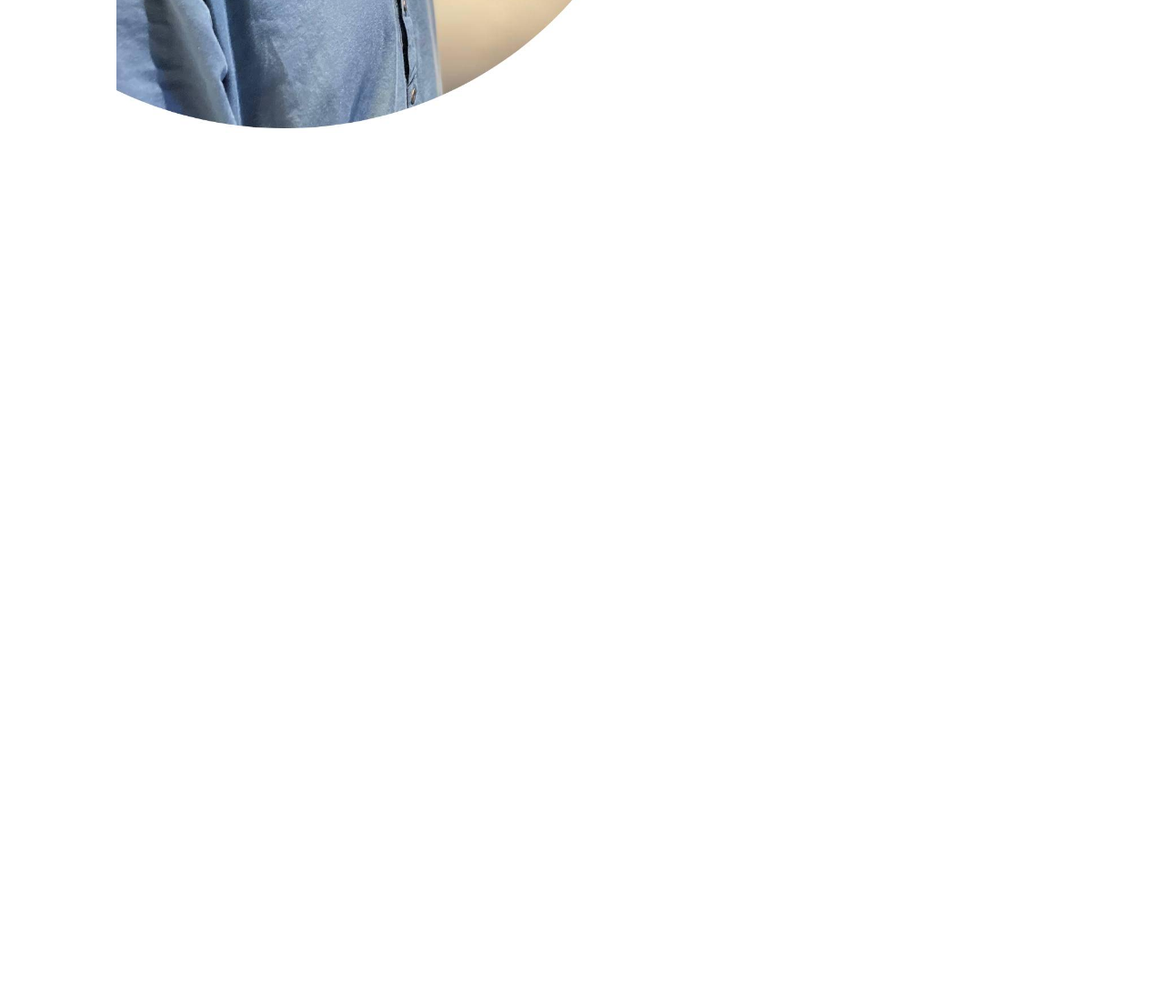
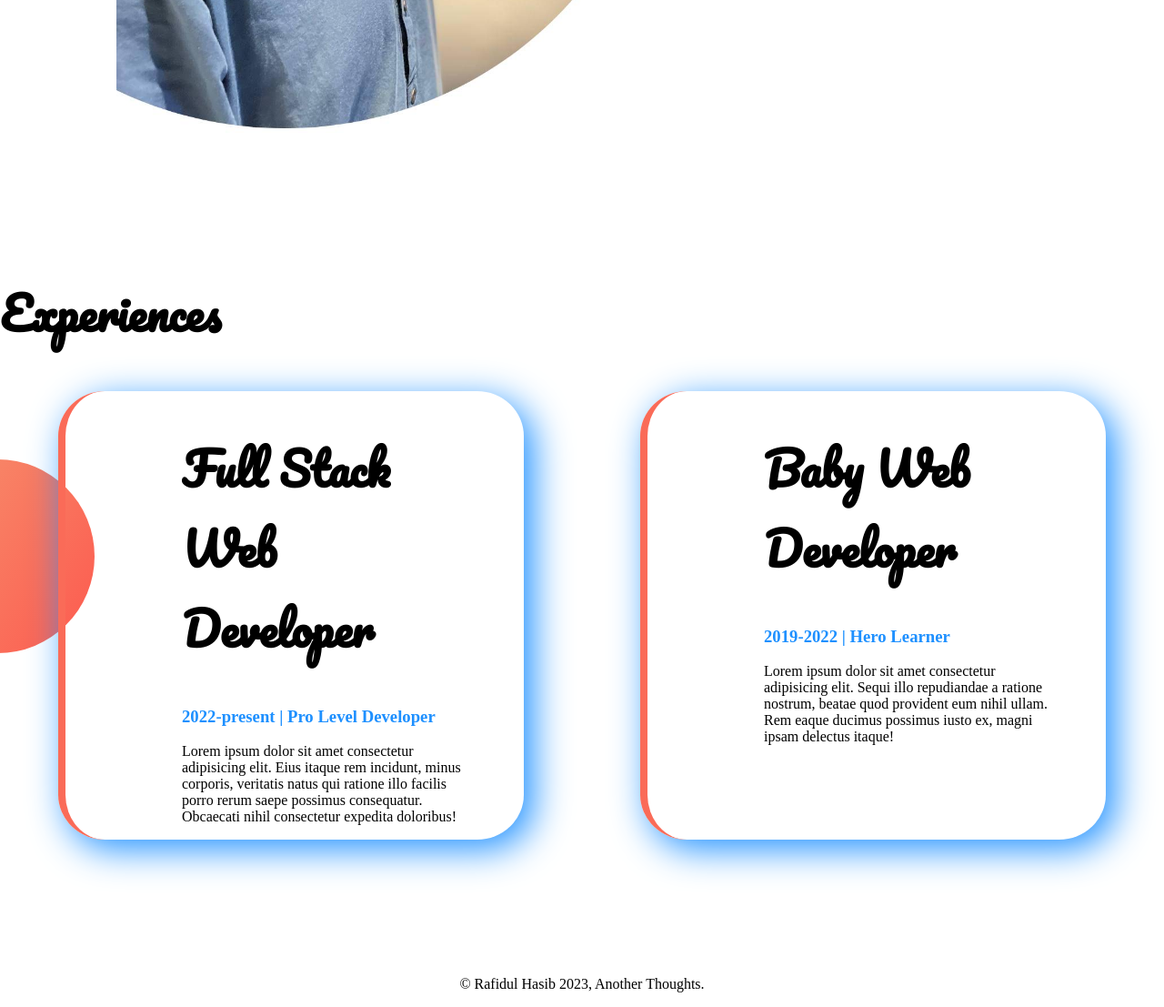
Before and after one commit to Rafidulhasib/portfolio_site, a plain HTML site: page index.html in a window 1280 px wide. Shown: the part 1637-2744 px from the top of the page at 91% size. Before the commit the page ends 1937 px from the top, so only its background shows below. Drawn offline with Linux system fonts and the light colour scheme.

Commit message:
added footer

```diff
--- a/index.html
+++ b/index.html
@@ -13,7 +13,7 @@
 <body>
 
 
-<section class="top-banner">
+<section class="top-banner flexible-container">
     <div class="half-width">
         <h1>Welcome To</h1>
     <h1> <span class="name">Rafidul Hasib</span> World!</h1>
@@ -28,14 +28,14 @@
     </div>
 </section>
 
-<section class="dream-big">
+<section class="dream-big flexible-container">
 
     <div class="half-width">
         <img id="outf"  src="images/outf.jpg" alt="photo">
     </div>
 
     <div class="half-width">
-        <h2>Dream Big</h2>
+        <h1>Dream Big</h1>
         <h4>Tech enthusiast</h4>
 
         <p>I am a good problem solver and my critical Thinking ability is Ok. I am a proactive person and I work to love with team.My favorite hobbies are reading books, gardening, painting, gaming and traveling.I am good at Microsoft office application like Word, excel, Powerpoint , Outlook,  And also some  programing language like C, C++, java . And I am used to with Windows and Linux operating system.
@@ -46,5 +46,28 @@
 
 </section>
 
+<section class="experience-area">
+    <h1>Experiences</h1>
+
+    <div class="flexible-container">
+        <div class="half-width experience-item">
+            <h1>Full Stack Web Developer</h1>
+            <h3 class="color"> 2022-present | Pro Level Developer</h3>
+            <p>Lorem ipsum dolor sit amet consectetur adipisicing elit. Eius itaque rem incidunt, minus corporis, veritatis natus qui ratione illo facilis porro rerum saepe possimus consequatur. Obcaecati nihil consectetur expedita doloribus!</p>
+        </div>
+
+        <div class="half-width experience-item">
+            <h1>Baby Web Developer</h1>
+            <h3 class="color"> 2019-2022 | Hero Learner</h3>
+            <p>Lorem ipsum dolor sit amet consectetur adipisicing elit. Sequi illo repudiandae a ratione nostrum, beatae quod provident eum nihil ullam. Rem eaque ducimus possimus iusto ex, magni ipsam delectus itaque!</p>
+        </div>
+    </div>
+
+</section>
+
 </body>
+
+<footer>
+    <p>&copy; Rafidul Hasib 2023, Another Thoughts. </p>
+</footer>
 </html>
--- a/style.css
+++ b/style.css
@@ -11,7 +11,7 @@ h1{
 .name{
     color: red;
 }
-section{
+.flexible-container{
     display: flex;
     margin-bottom: 150px;
 }
@@ -51,3 +51,24 @@ img{
     background-position-x: right;
 
 }
+
+.color{
+    color: dodgerblue;
+}
+
+.experience-item{
+    box-shadow: 10px 10px 40px dodgerblue;
+    border-radius: 10%;
+    margin-left: 5%;
+    margin-right: 5%;
+    border-left:8px solid #fa6b58;
+}
+
+.experience-area{
+    background-image: url(images/exp-bg.png);
+    background-repeat: no-repeat;
+    background-position: left;
+}
+footer p{
+    text-align: center;
+}
```
Also changed, not shown: images/exp-bg.png (added).
